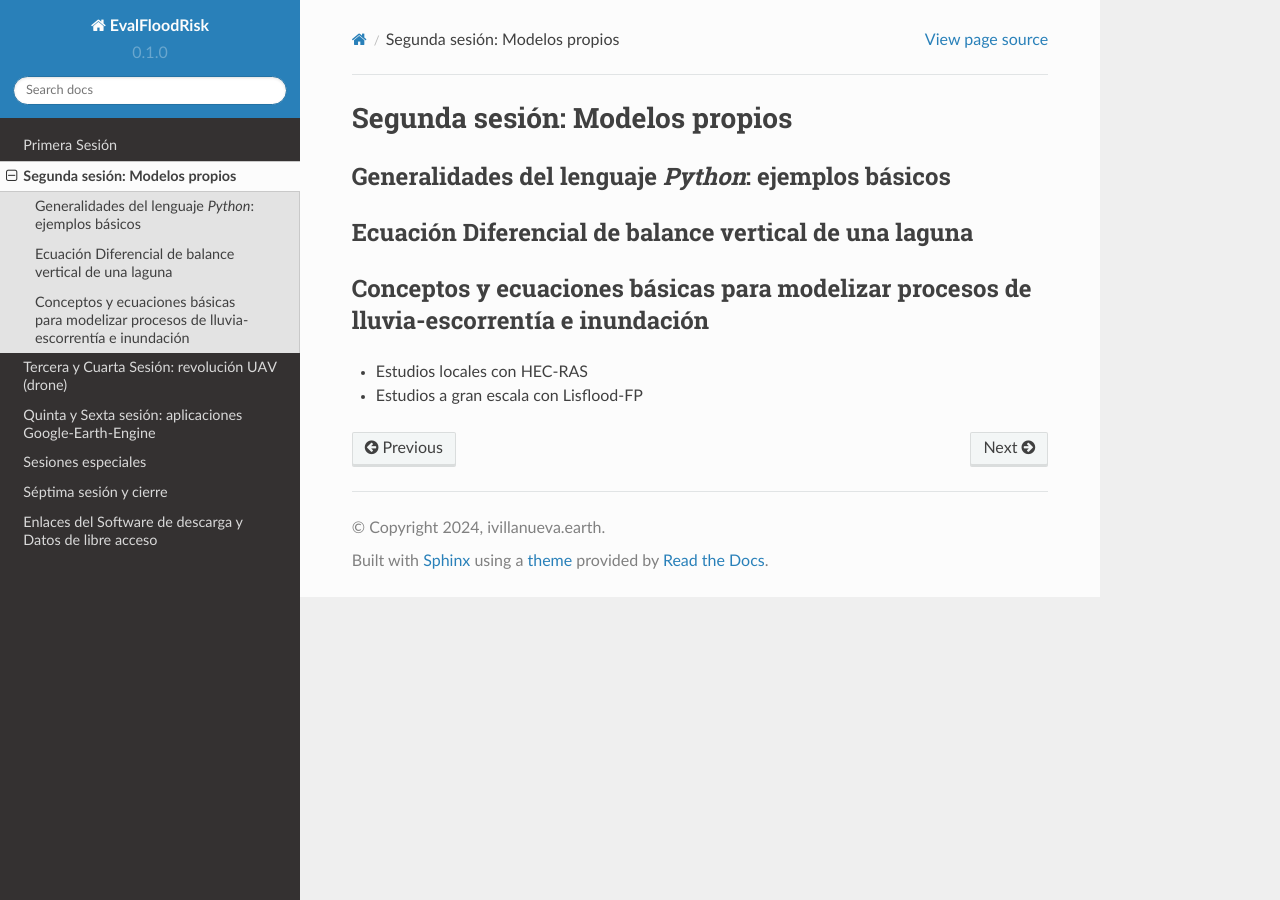
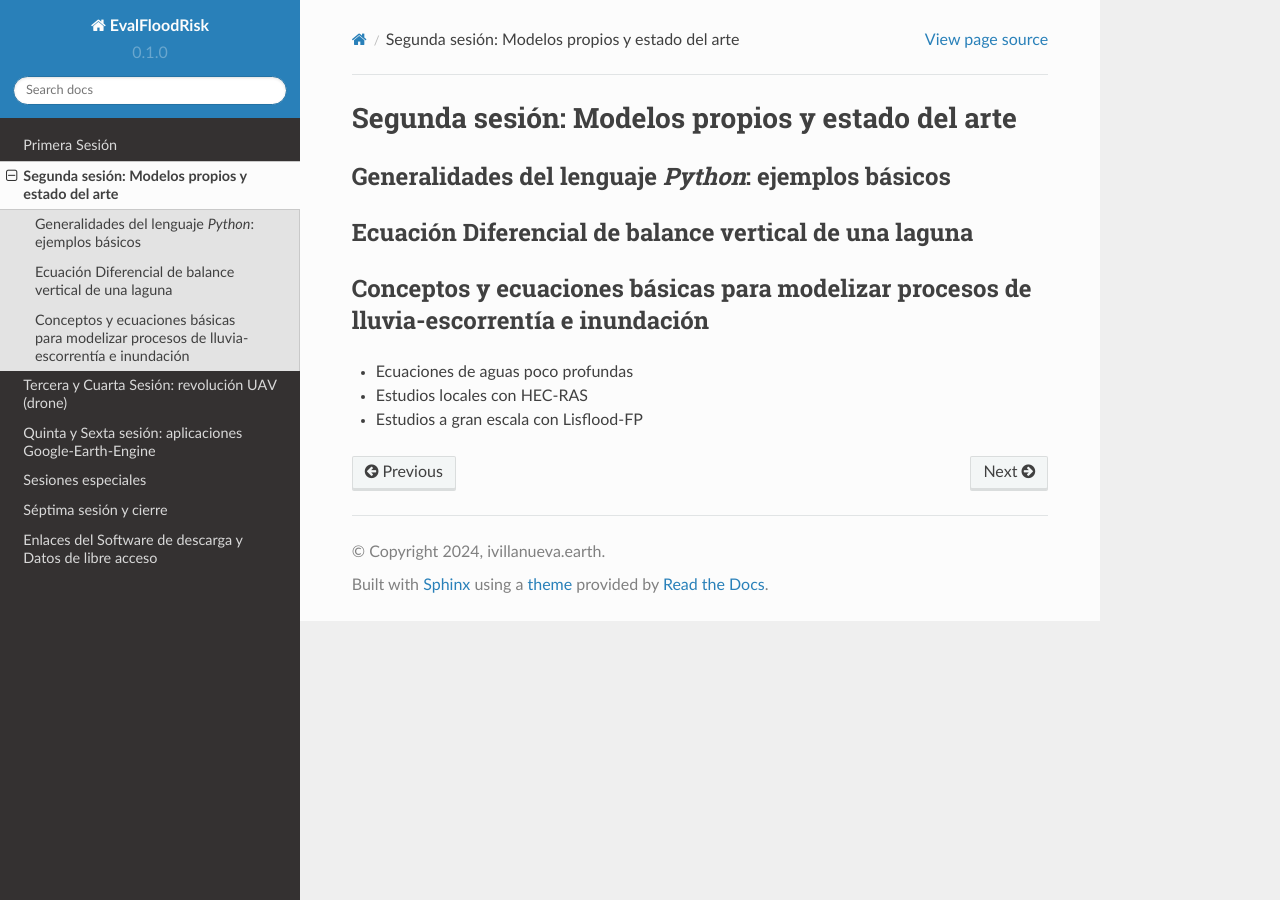
Before and after one commit to ivillamadrid/EvalFloodRisk_RSSWE, a Sphinx documentation site: the page built from docs/source/D2.rst, in a window 1280 px wide. Built offline with Sphinx 7.4.7 and the Read the Docs theme 2.0.0, drawn with Linux system fonts in a browser that asks for light colours.

Commit message:
Update D2.rst

```diff
--- a/docs/source/D2.rst
+++ b/docs/source/D2.rst
@@ -1,5 +1,5 @@
-Segunda sesión: Modelos propios
-===============================
+Segunda sesión: Modelos propios y estado del arte
+=================================================
 
 
 
@@ -13,6 +13,8 @@ Ecuación Diferencial de balance vertical de una laguna
 Conceptos y ecuaciones básicas para modelizar procesos de lluvia-escorrentía e inundación
 -----------------------------------------------------------------------------------------
 
+* Ecuaciones de aguas poco profundas
+
 * Estudios locales con HEC-RAS
 
 * Estudios a gran escala con Lisflood-FP
```
